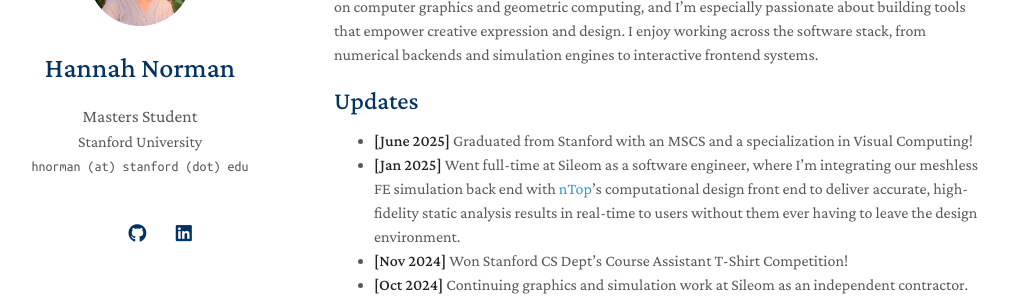
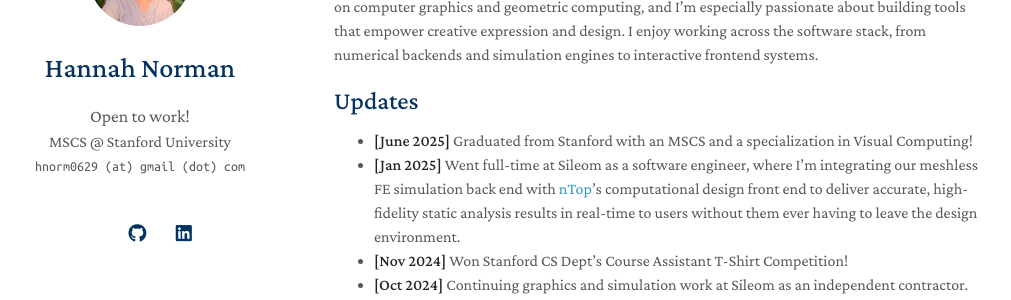
Before and after one commit to hnorm0629/portfolio, a Jekyll site: the page built from index.md, in a window 1280 px wide. Shown: the part 162-462 px from the top of the page, without its empty margins (136-1147 px from the left). Built offline with Jekyll 4.4.1, drawn with Linux system fonts in a browser that asks for light colours; nearby versions of some CDN libraries; a style sheet for code colours, icons or effects is not loaded; our own code applies the rules of GitHub Pages for plain Markdown files.

Commit message:
Update _config.yml

```diff
--- a/_config.yml
+++ b/_config.yml
@@ -1,13 +1,13 @@
 # Basic Information
 title: Hannah Norman
-position: Masters Student
-affiliation: Stanford University
-email: hnorman (at) stanford (dot) edu
+position: Open to work!
+affiliation: MSCS @ Stanford University
+email: hnorm0629 (at) gmail (dot) com
 
 # Search Engine Optimization (SEO)
 # The following information is used to improve the website traffic from search engines, e.g., Google.
 keywords: Hannah Norman
-description: Hannah Norman is a current CS Masters student at Stanford University.
+description: Hannah Norman is a software engineer and recent MSCS graduate from Stanford University.
 canonical: https://hannah-norman.com
 
 # Links
```
